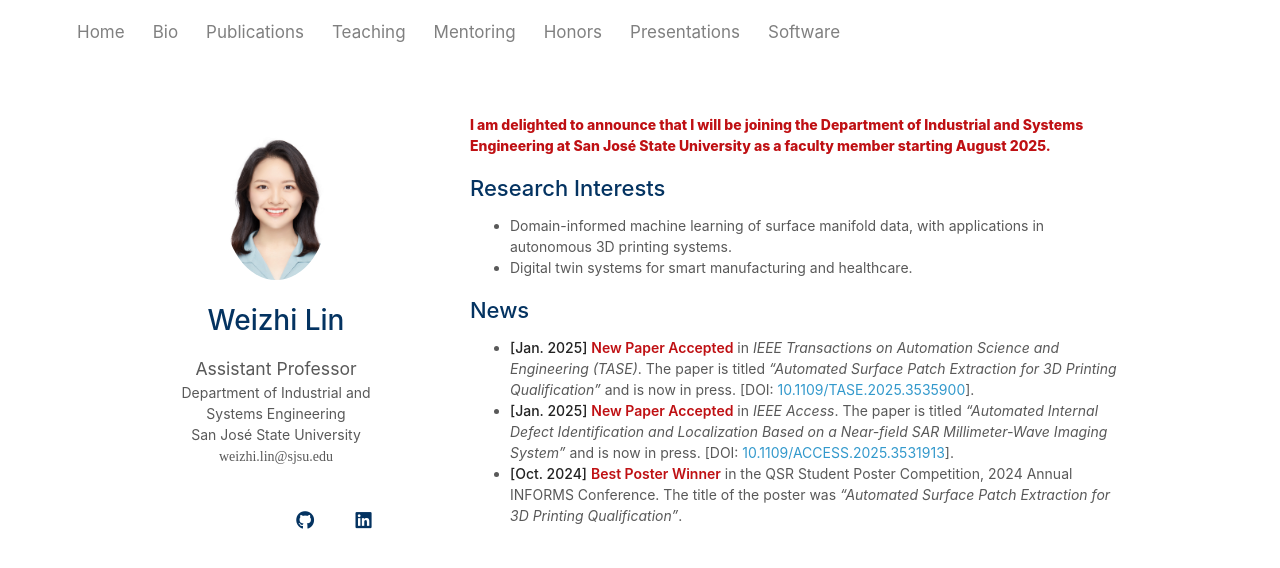
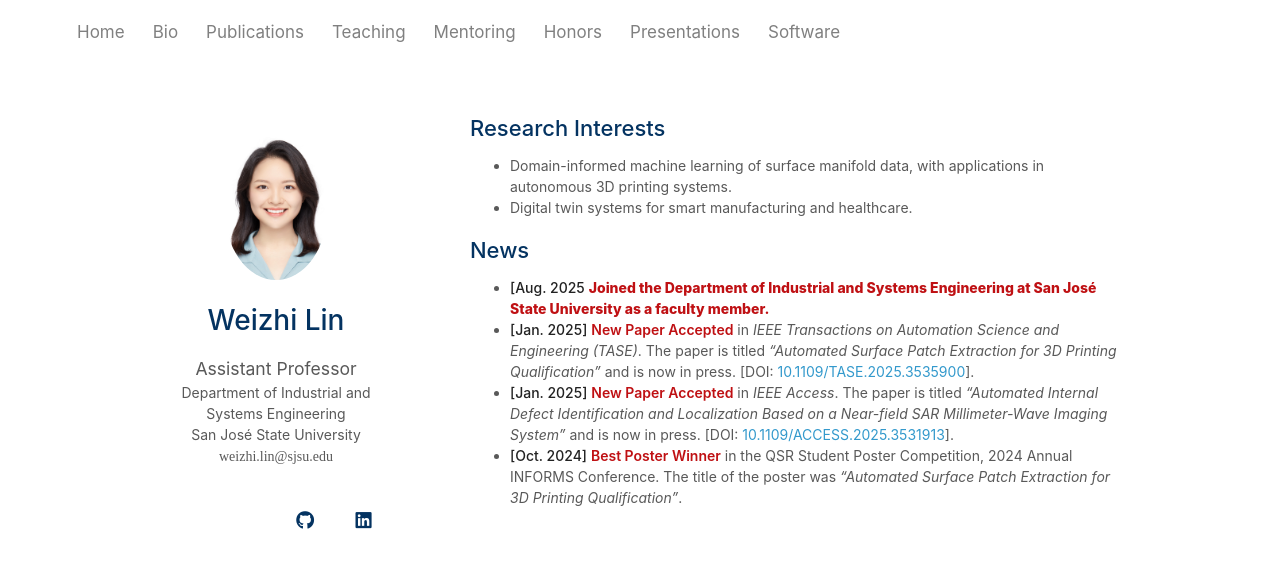
Before and after one commit to weizhi-lin/weizhi-lin.github.io, a Jekyll site: the page built from index.md, in a window 1280 px wide. Shown: the top 568 px of the page. Built offline with Jekyll 4.4.1, drawn with Linux system fonts in a browser that asks for light colours; a style sheet for code colours, icons or effects is not loaded.

Commit message:
Update index.md

```diff
--- a/index.md
+++ b/index.md
@@ -2,7 +2,6 @@
 layout: homepage
 ---
 
-**<strong style="color:#BF1013; font-weight:800"> I am delighted to announce that I will be joining the Department of Industrial and Systems Engineering at San José State University as a faculty member starting August 2025.</strong>**
 
 ## Research Interests
 
@@ -11,6 +10,7 @@
 
 
 ## News
+- **[Aug. 2025** **<strong style="color:#BF1013; font-weight:800"> Joined the Department of Industrial and Systems Engineering at San José State University as a faculty member.</strong>**
 - **[Jan. 2025]** **<strong style="color:#BF1013; font-weight:600">New Paper Accepted</strong>** in *IEEE Transactions on Automation Science and Engineering (TASE)*. The paper is titled *“Automated Surface Patch Extraction for 3D Printing Qualification”* and is now in press. [DOI: <a href="https://doi.org/10.1109/TASE.2025.3535900" target="_blank">10.1109/TASE.2025.3535900</a>].
 - **[Jan. 2025]** **<strong style="color:#BF1013; font-weight:600">New Paper Accepted</strong>** in *IEEE Access*. The paper is titled *“Automated Internal Defect Identification and Localization Based on a Near-field SAR Millimeter-Wave Imaging System”* and is now in press. [DOI: <a href="https://doi.org/10.1109/ACCESS.2025.3531913" target="_blank">10.1109/ACCESS.2025.3531913</a>].
 - **[Oct. 2024]** **<strong style="color:#BF1013; font-weight:600">Best Poster Winner</strong>** in the QSR Student Poster Competition, 2024 Annual INFORMS Conference. The title of the poster was *“Automated Surface Patch Extraction for 3D Printing Qualification”*.
```
